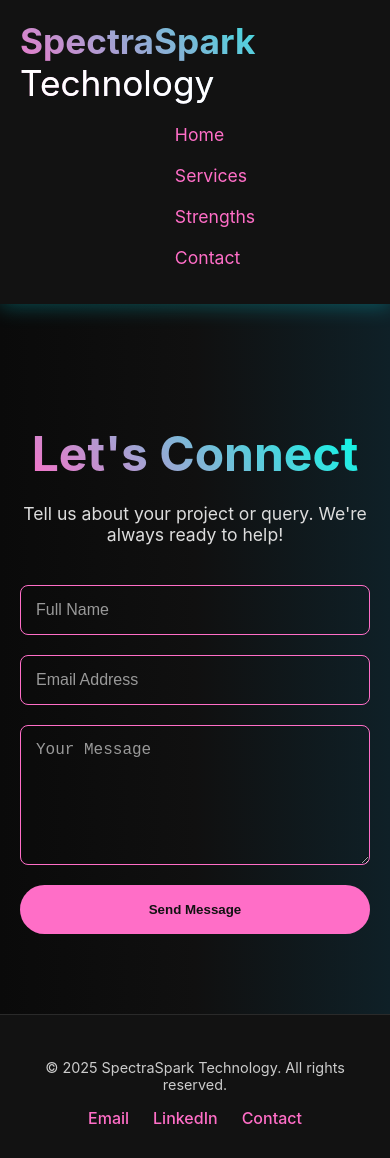
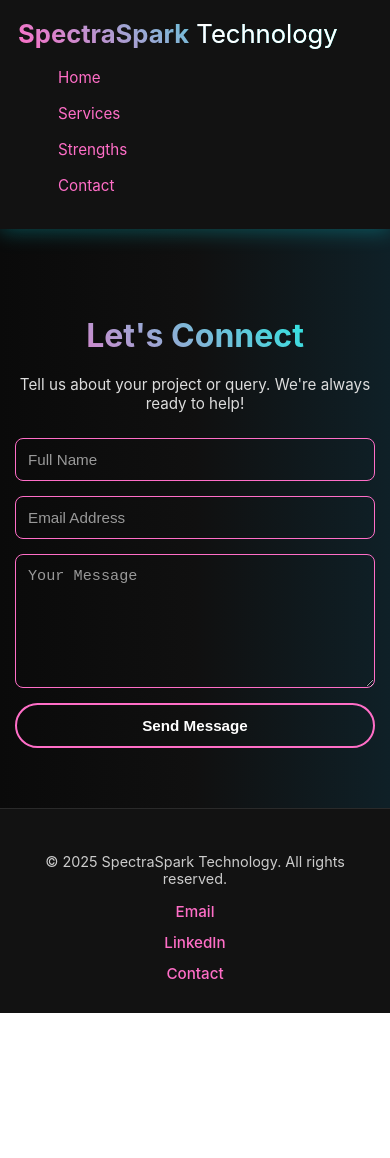
Before and after one commit to Utkarshni07/SpectraSpark-frontend, a React (Create React App) app: page /contact in a window 390 px wide. After the commit the page ends 1013 px from the top, so only its background shows below. Built offline with nearby package versions, Linux system fonts and the light colour scheme.

Commit message:
added responsiveness

```diff
--- a/src/components/Contact.css
+++ b/src/components/Contact.css
@@ -53,21 +53,69 @@ form textarea:focus {
 form button {
   padding: 15px 35px;
   border-radius: 50px;
-  background-color: #ff6ec7;
-  color: #121212;
+  background: transparent;
+  color: #ffffff;
   text-decoration: none;
   font-weight: 600;
   transition: background-color 0.3s ease, color 0.3s ease;
-  border: 2px solid transparent;
+  border: 2px solid #ff6ec7;
   outline: none;
   cursor: pointer;
 }
 
 form button:hover {
-  background-color: #ffffff;
+  background-color: #ff6ec7;
   color: #121212;
 }
 
 form button:focus {
   outline: none;
 }
+
+/* Tablet Styles */
+@media (max-width: 768px) {
+  .contact-page h2 {
+    font-size: 2.3rem;
+  }
+
+  .contact-page p {
+    font-size: 1rem;
+    margin-bottom: 30px;
+  }
+
+  form button {
+    padding: 14px 28px;
+    font-size: 1rem;
+  }
+}
+
+/* Mobile Styles */
+@media (max-width: 480px) {
+  .contact-page {
+    padding: 60px 15px;
+  }
+
+  .contact-page h2 {
+    font-size: 2rem;
+  }
+
+  .contact-page p {
+    font-size: 0.95rem;
+    margin-bottom: 25px;
+  }
+
+  form {
+    gap: 15px;
+  }
+
+  form input,
+  form textarea {
+    padding: 12px;
+    font-size: 0.95rem;
+  }
+
+  form button {
+    padding: 12px 24px;
+    font-size: 0.95rem;
+  }
+}
--- a/src/components/Footer.css
+++ b/src/components/Footer.css
@@ -3,8 +3,6 @@
   padding: 30px 20px;
   text-align: center;
   border-top: 1px solid #2a2a2a;
-    /* border-top: 1px solid #03e9f4; */
-    /* margin-top: 80px; */
 }
 
 .footer-content p {
@@ -13,14 +11,34 @@
   font-size: 0.9rem;
 }
 
+.footer-links {
+  display: flex;
+  justify-content: center;
+  flex-wrap: wrap;
+  gap: 15px;
+  margin-top: 10px;
+}
+
 .footer-links a {
-    margin: 0 12px;
   color: #ff6ec7;
   text-decoration: none;
   font-weight: 500;
   transition: color 0.3s;
+  font-size: 1rem;
 }
 
 .footer-links a:hover {
   color: #03e9f4;
 }
+
+/* Mobile adjustments */
+@media (max-width: 480px) {
+  .footer-links {
+    flex-direction: column;
+    gap: 12px;
+  }
+
+  .footer-links a {
+    font-size: 0.95rem;
+  }
+}
--- a/src/components/Header.css
+++ b/src/components/Header.css
@@ -8,7 +8,6 @@
   position: sticky;
   top: 0;
   z-index: 100;
-  /* box-shadow: 0 2px 15px rgba(0, 0, 0, 0.7); */
   box-shadow: 0 2px 20px rgba(3, 233, 244, 0.3);
 }
 
@@ -49,18 +48,47 @@
 
 .nav-links a:hover {
   color: #03e9f4;
-  /* color: #03e9f4; */
 }
 
+/* Tablet and mobile view */
 @media (max-width: 768px) {
   .header {
     flex-direction: column;
+    align-items: flex-start;
     padding: 20px;
   }
 
   .nav-links {
     flex-direction: column;
-    gap: 20px;
-    margin-top: 20px;
+    gap: 18px;
+    margin-top: 18px;
+    align-items: flex-start;
+  }
+
+  .nav-links a {
+    font-size: 1rem;
+  }
+
+  .logo {
+    font-size: 1.8rem;
   }
 }
+
+/* Mobile narrow screens */
+@media (max-width: 480px) {
+  .header {
+    padding: 18px;
+  }
+
+  .logo {
+    font-size: 1.6rem;
+  }
+
+  .nav-links {
+    gap: 16px;
+  }
+
+  .nav-links a {
+    font-size: 0.95rem;
+  }
+}
--- a/src/components/HeroSection.css
+++ b/src/components/HeroSection.css
@@ -24,7 +24,6 @@
 
 .hero-content h1 {
   font-size: 4rem;
-  /* margin-bottom: 25px; */
   letter-spacing: 1.5px;
   background: linear-gradient(45deg, #ff6ec7, #00ffe7);
   -webkit-background-clip: text;
@@ -34,7 +33,6 @@
 
 .hero-content p {
   font-size: 1.4rem;
-  /* margin-bottom: 35px; */
   color: #cccccc;
   line-height: 1.7;
   animation: fadeIn 1.5s ease forwards;
@@ -44,10 +42,10 @@
   display: flex;
   gap: 20px;
   justify-content: center;
+  flex-wrap: wrap;
 }
 
 .hero-btn {
-
   padding: 20px 35px;
   border-radius: 50px;
   background-color: #ff6ec7;
@@ -74,7 +72,6 @@
   background-color: #ff6ec7;
   color: #121212;
 }
-
 
 .scroll-hint {
   margin-top: 50px;
@@ -117,3 +114,56 @@
     transform: translateY(0);
   }
 }
+
+/* Tablet responsiveness */
+@media (max-width: 768px) {
+  .hero-content h1 {
+    font-size: 2.8rem;
+  }
+
+  .hero-content p {
+    font-size: 1.1rem;
+  }
+
+  .hero-buttons {
+    gap: 15px;
+    flex-wrap: wrap;
+  }
+
+  .hero-btn {
+    padding: 16px 28px;
+    font-size: 0.95rem;
+  }
+}
+
+/* Mobile narrow screens */
+@media (max-width: 480px) {
+  .hero-section {
+    padding: 40px 10px;
+  }
+
+  .hero-content h1 {
+    font-size: 2rem;
+    letter-spacing: 1px;
+  }
+
+  .hero-content p {
+    font-size: 1rem;
+    line-height: 1.5;
+  }
+
+  .hero-buttons {
+    flex-direction: column;
+    gap: 12px;
+  }
+
+  .hero-btn {
+    padding: 14px 24px;
+    width: 100%;
+    font-size: 0.95rem;
+  }
+
+  .scroll-hint {
+    margin-top: 35px;
+  }
+}
--- a/src/components/Preloader.css
+++ b/src/components/Preloader.css
@@ -34,3 +34,11 @@
     box-shadow: 0 0 20px #ff6ec7, 0 0 40px #ff6ec7, 0 0 60px #ff6ec7;
   }
 }
+
+@media (max-width: 400px) {
+  .loader {
+    width: 60px;
+    height: 60px;
+    border-width: 6px;
+  }
+}
--- a/src/components/Services.js
+++ b/src/components/Services.js
@@ -8,7 +8,6 @@ const Section = styled.div`
   padding: 70px 20px;
   text-align: center;
   border: 1px solid #2a2a2a;
-
 `;
 
 const Heading = styled.h2`
@@ -51,6 +50,34 @@ const Card = styled.div`
   p {
     font-size: 15px;
     color: #bbbbbb;
+  }
+
+  /* Tablet */
+  @media (max-width: 768px) {
+    width: 220px;
+    padding: 28px 20px;
+
+    h3 {
+      font-size: 19px;
+    }
+
+    p {
+      font-size: 14px;
+    }
+  }
+
+  /* Mobile */
+  @media (max-width: 480px) {
+    width: 100%;
+    padding: 24px 18px;
+
+    h3 {
+      font-size: 18px;
+    }
+
+    p {
+      font-size: 13.5px;
+    }
   }
 `;
 
--- a/src/components/Strengths.css
+++ b/src/components/Strengths.css
@@ -67,3 +67,40 @@
   transform: scale(1.1);
   box-shadow: 0 0 12px rgba(0, 255, 231, 0.25);
 }
+
+/* Tablet */
+@media (max-width: 768px) {
+  .strengths-container h2 {
+    font-size: 2rem;
+    margin-bottom: 35px;
+  }
+
+  .strength-item {
+    padding: 22px 24px;
+    font-size: 1rem;
+    max-width: 270px;
+  }
+
+  .tech-icon {
+    width: 70px;
+    height: 70px;
+  }
+}
+
+/* Mobile */
+@media (max-width: 480px) {
+  .strengths-container h2 {
+    font-size: 1.8rem;
+  }
+
+  .strength-item {
+    padding: 20px 20px;
+    font-size: 0.95rem;
+    max-width: 100%;
+  }
+
+  .tech-icon {
+    width: 60px;
+    height: 60px;
+  }
+}
```
Lines whose indentation alone changed are shown as unchanged.
